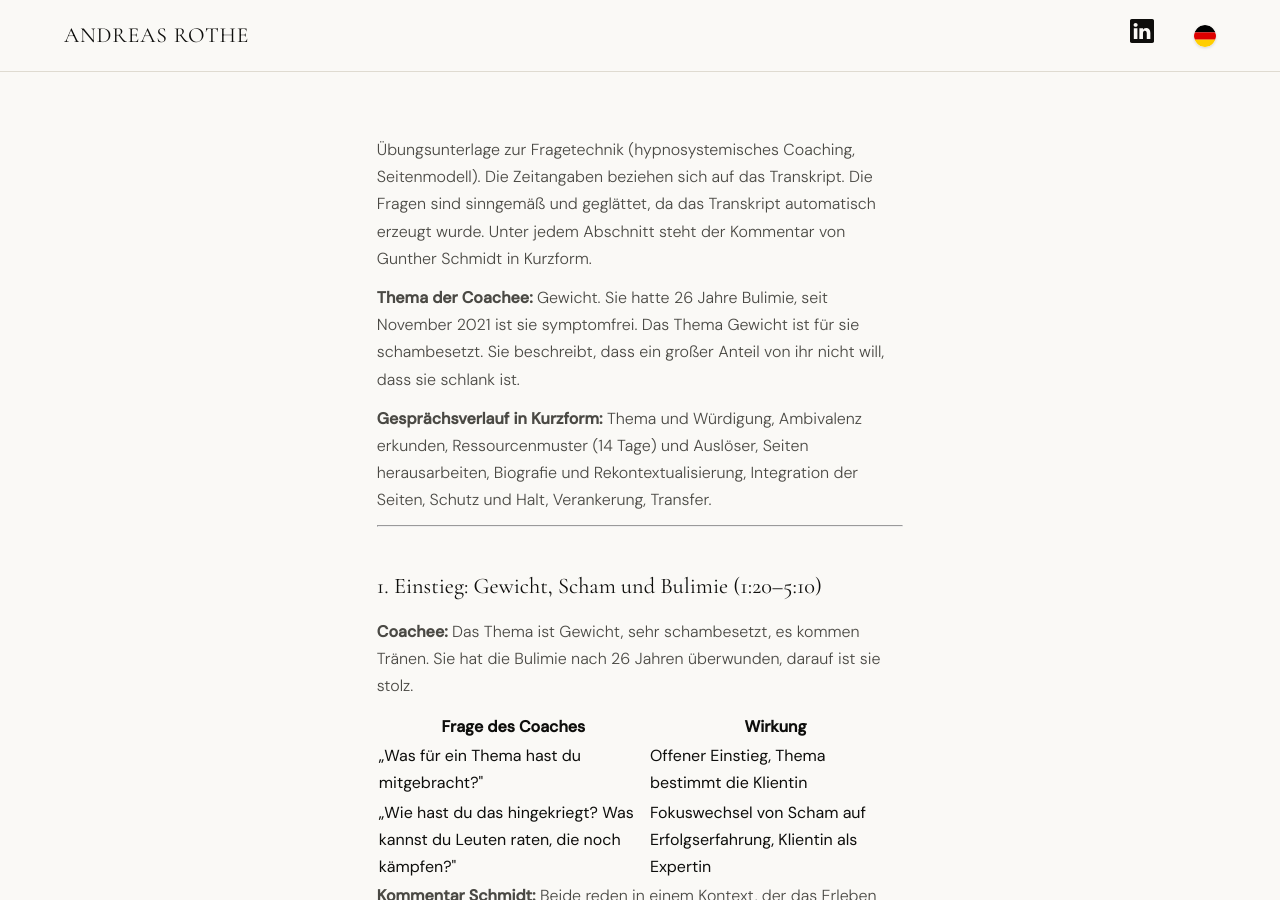
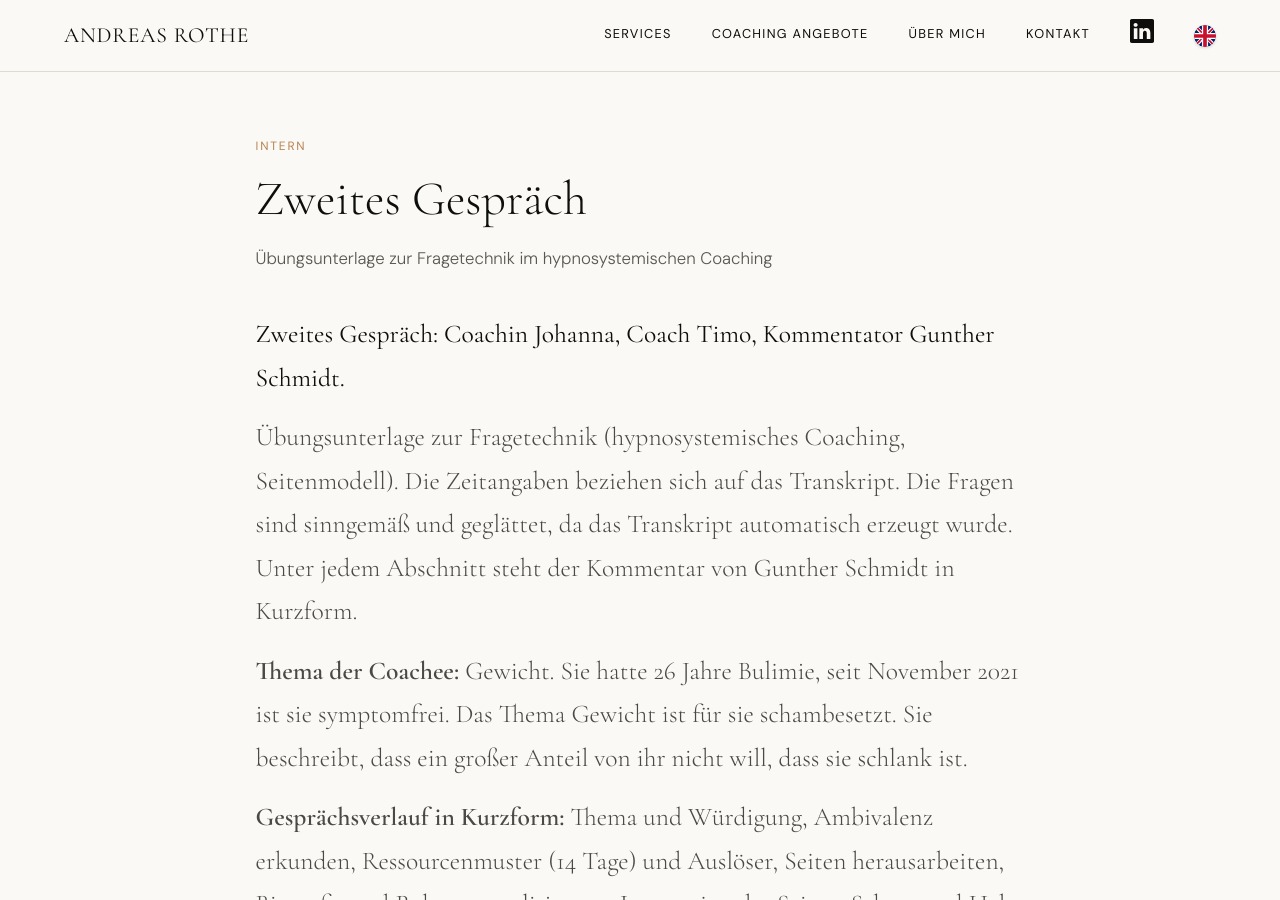
Before and after one commit to arothe161/andreasrothe, a Jekyll site: the page built from intern/hypnosystemischer-ansatz-coaching-2.html, in a window 1280 px wide and 900 px high. Built offline with Jekyll 4.4.1, drawn with Linux system fonts in a browser that asks for light colours; some of the changed text lies outside the part shown.

Commit message:
hypnosystemischer-ansatz-coaching-2.html aktualisieren

```diff
--- a/intern/hypnosystemischer-ansatz-coaching-2.html
+++ b/intern/hypnosystemischer-ansatz-coaching-2.html
@@ -3,12 +3,12 @@
 fullwidth: true
 lang: de
 permalink: /intern/hypnosystemischer-ansatz-coaching-2/
-title: Zweites Gespräch: Coachin Johanna, Coach Timo, Kommentator Gunther Schmidt
+title: "Zweites Gespräch"
 subtitle: Übungsunterlage zur Fragetechnik im hypnosystemischen Coaching
 sitemap: false
 extra_head: '<meta name="robots" content="noindex, nofollow, noarchive">'
 ---
-
+<h2>Zweites Gespräch: Coachin Johanna, Coach Timo, Kommentator Gunther Schmidt.</p>
 <p>Übungsunterlage zur Fragetechnik (hypnosystemisches Coaching, Seitenmodell). Die Zeitangaben beziehen sich auf das Transkript. Die Fragen sind sinngemäß und geglättet, da das Transkript automatisch erzeugt wurde. Unter jedem Abschnitt steht der Kommentar von Gunther Schmidt in Kurzform.</p>
 <p><strong>Thema der Coachee:</strong> Gewicht. Sie hatte 26 Jahre Bulimie, seit November 2021 ist sie symptomfrei. Das Thema Gewicht ist für sie schambesetzt. Sie beschreibt, dass ein großer Anteil von ihr nicht will, dass sie schlank ist.</p>
 <p><strong>Gesprächsverlauf in Kurzform:</strong> Thema und Würdigung, Ambivalenz erkunden, Ressourcenmuster (14 Tage) und Auslöser, Seiten herausarbeiten, Biografie und Rekontextualisierung, Integration der Seiten, Schutz und Halt, Verankerung, Transfer.</p>
```
